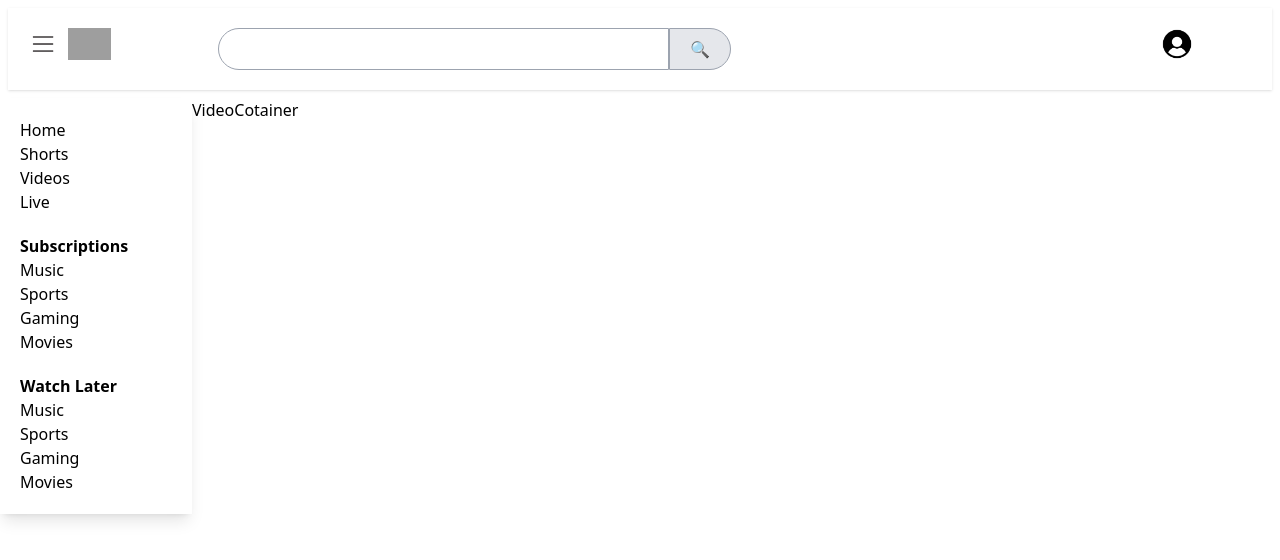
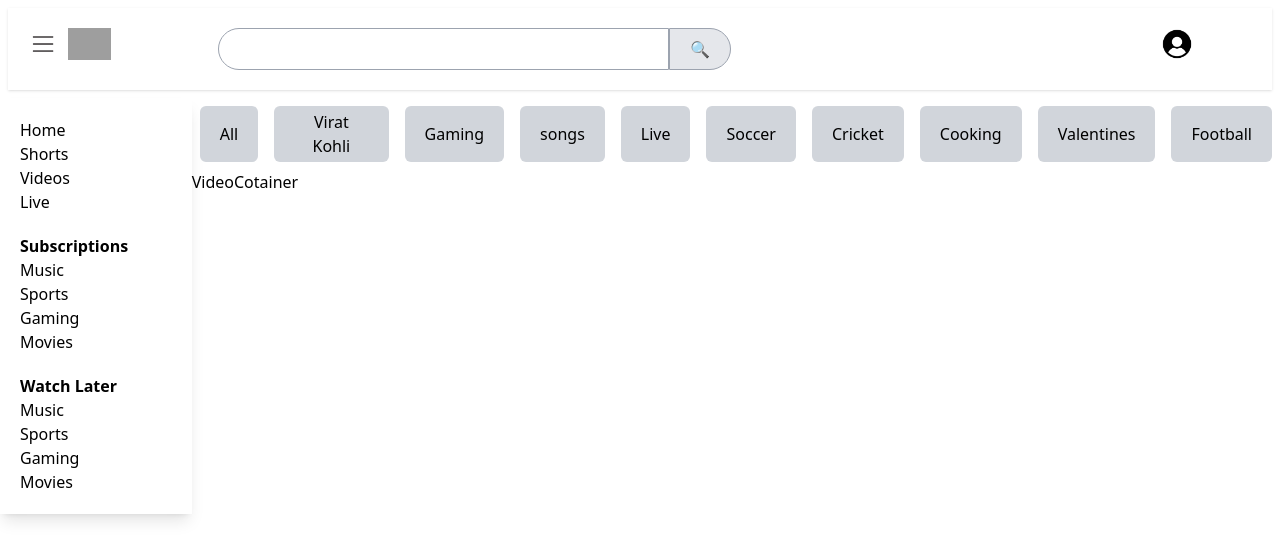
Before and after one commit to DhananjaySrinivas/YT, a React (Create React App) app in the folder yt/: page / in a window 1280 px wide. Shown: the top 560 px of the page. Built offline with nearby package versions, Linux system fonts and the light colour scheme; grey boxes are pictures that could not be loaded.

Commit message:
Adding Buttons on the top of the page

```diff
--- /dev/null
+++ b/yt/src/components/Button.js
@@ -0,0 +1,9 @@
+import React from 'react'
+
+const Button = ({name}) => {
+  return (
+    <button className='px-5 m-2 py-1 bg-gray-300 rounded-md'>{name}</button>
+  )
+}
+
+export default Button
--- a/yt/src/components/ButtonList.js
+++ b/yt/src/components/ButtonList.js
@@ -1,8 +1,14 @@
 import React from 'react'
+import Button from './Button'
 
 const ButtonList = () => {
+
+  const List = ["All","Virat Kohli","Gaming","songs","Live","Soccer","Cricket","Cooking","Valentines","Football"]
   return (
-    <div>
+    <div className='flex'>
+      {List.map(list=>{
+        return <Button name={list}/>
+      })}
 
     </div>
   )
```
